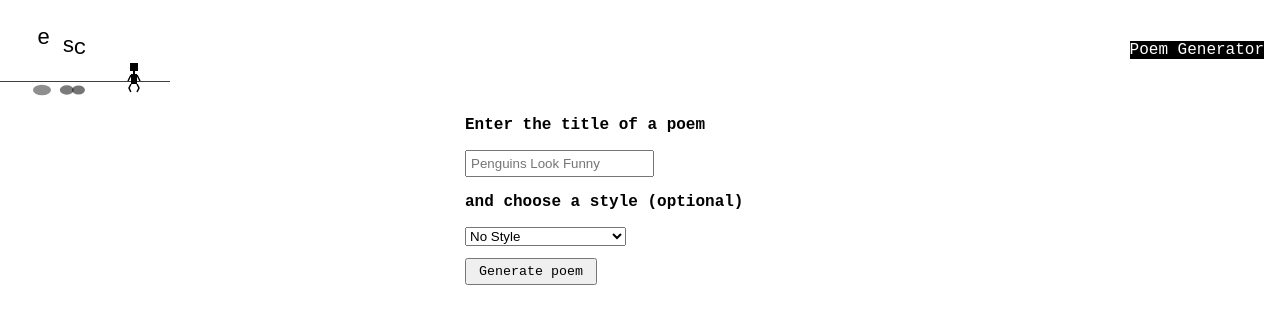
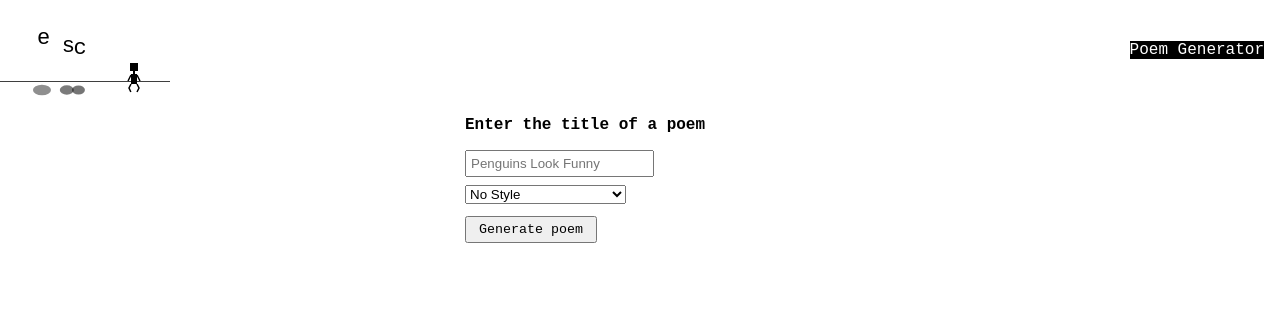
Before and after one commit to estitesc/esc-home, a Next.js app: page /poemgen in a window 1280 px wide. Shown: the top 324 px of the page. Built offline with nearby package versions, Linux system fonts and the light colour scheme.

Commit message:
Adds a little flair to the style

```diff
--- a/pages/poemgen.tsx
+++ b/pages/poemgen.tsx
@@ -54,7 +54,7 @@ const PoemGen: NextPage = () => {
               onChange={(e) => setPoemTitleInput(e.target.value)}
               style={{ padding: 4 }}
             />
-            <div
+            {/* <div
               style={{
                 fontWeight: "bold",
                 fontSize: 16,
@@ -63,8 +63,8 @@ const PoemGen: NextPage = () => {
               }}
             >
               and choose a style (optional)
-            </div>
-            <div>
+            </div> */}
+            <div style={{ marginTop: 8 }}>
               <select
                 onChange={(e) => setPoemStyle(e.target.value)}
                 value={poemStyle}
```
